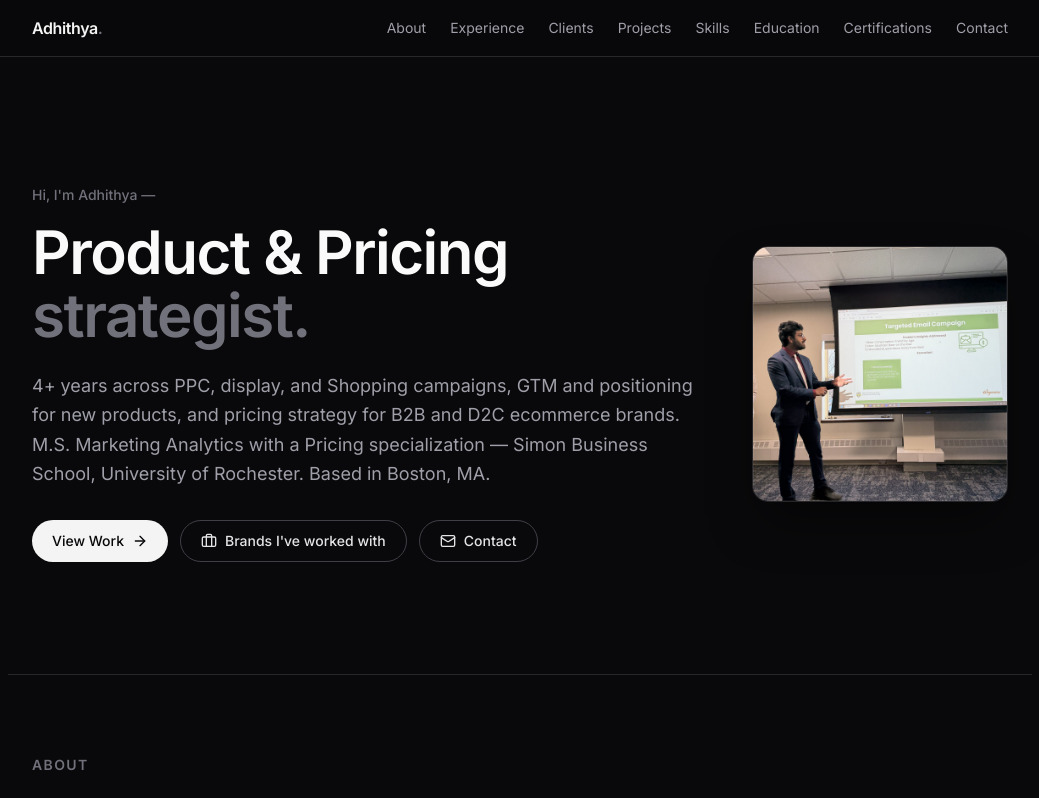
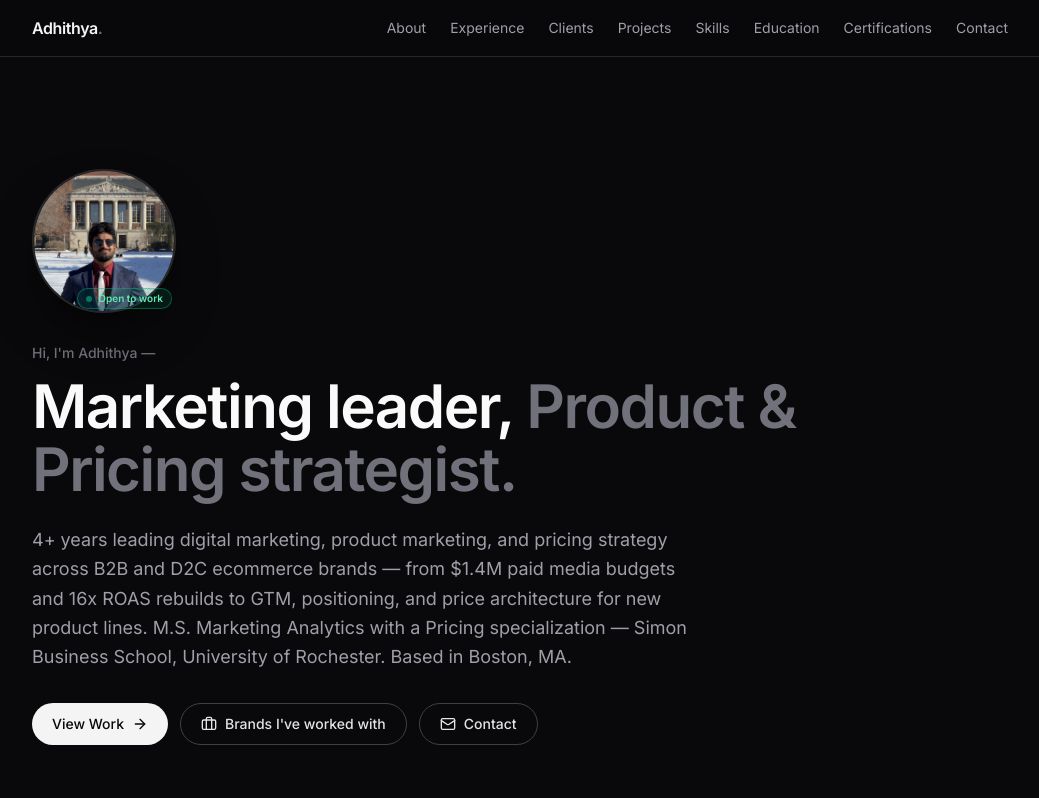
Before and after one commit to arokhith1998/adhi-portfolio, a Next.js app: page / in a window 1280 px wide. Shown: the top 798 px of the page, without its empty margins (120-1159 px from the left). Built offline with nearby package versions, Linux system fonts and the light colour scheme.

Commit message:
Hero: circular profile photo; Marketing leader + Product & Pricing positioning

```diff
--- a/src/components/Hero.tsx
+++ b/src/components/Hero.tsx
@@ -5,26 +5,43 @@ import { ArrowRight, Briefcase, Mail } from "lucide-react";
 
 export default function Hero() {
   return (
-    <section className="max-w-5xl mx-auto px-6 pt-24 pb-20 sm:pt-32 sm:pb-28">
-      <div className="grid md:grid-cols-[1fr_auto] gap-12 items-center">
+    <section className="max-w-5xl mx-auto px-6 pt-20 pb-20 sm:pt-28 sm:pb-28">
       <motion.div
         initial={{ opacity: 0, y: 20 }}
         animate={{ opacity: 1, y: 0 }}
         transition={{ duration: 0.6 }}
       >
-          <p className="text-sm font-medium text-zinc-500 mb-4">
+        <div className="relative inline-block">
+          <div className="w-32 h-32 sm:w-36 sm:h-36 rounded-full overflow-hidden border-2 border-zinc-800 shadow-2xl shadow-black/60">
+            {/* eslint-disable-next-line @next/next/no-img-element */}
+            <img
+              src="/profile.jpg"
+              alt="Adhithya Rokhith Bhaskar"
+              className="w-full h-full object-cover"
+            />
+          </div>
+          <span className="absolute bottom-1 right-1 flex items-center gap-1.5 rounded-full bg-emerald-500/10 border border-emerald-500/40 text-emerald-300 text-[10px] font-semibold px-2 py-0.5">
+            <span className="h-1.5 w-1.5 rounded-full bg-emerald-400 animate-pulse" />
+            Open to work
+          </span>
+        </div>
+
+        <p className="mt-6 text-sm font-medium text-zinc-500">
           Hi, I&apos;m Adhithya —
         </p>
-          <h1 className="text-4xl sm:text-6xl font-semibold tracking-tight leading-[1.05] max-w-3xl text-zinc-50">
-            Product & Pricing{" "}
-            <span className="text-zinc-500">strategist.</span>
+        <h1 className="mt-3 text-4xl sm:text-6xl font-semibold tracking-tight leading-[1.05] max-w-4xl text-zinc-50">
+          Marketing leader,{" "}
+          <span className="text-zinc-500">
+            Product & Pricing strategist.
+          </span>
         </h1>
         <p className="mt-6 max-w-2xl text-lg text-zinc-400 leading-relaxed">
-            4+ years across PPC, display, and Shopping campaigns, GTM and
-            positioning for new products, and pricing strategy for B2B and D2C
-            ecommerce brands. M.S. Marketing Analytics with a Pricing
-            specialization — Simon Business School, University of Rochester.
-            Based in Boston, MA.
+          4+ years leading digital marketing, product marketing, and pricing
+          strategy across B2B and D2C ecommerce brands — from $1.4M paid media
+          budgets and 16x ROAS rebuilds to GTM, positioning, and price
+          architecture for new product lines. M.S. Marketing Analytics with a
+          Pricing specialization — Simon Business School, University of
+          Rochester. Based in Boston, MA.
         </p>
 
         <div className="mt-8 flex flex-wrap gap-3">
@@ -48,24 +65,6 @@ export default function Hero() {
           </a>
         </div>
       </motion.div>
-
-        <motion.div
-          initial={{ opacity: 0, scale: 0.95 }}
-          animate={{ opacity: 1, scale: 1 }}
-          transition={{ duration: 0.7, delay: 0.1 }}
-          className="hidden md:block"
-        >
-          <div className="relative w-56 h-56 lg:w-64 lg:h-64 rounded-2xl overflow-hidden border border-zinc-800 shadow-2xl shadow-black/50">
-            {/* eslint-disable-next-line @next/next/no-img-element */}
-            <img
-              src="/profile.jpg"
-              alt="Adhithya Rokhith Bhaskar"
-              className="w-full h-full object-cover"
-            />
-            <div className="absolute inset-0 ring-1 ring-inset ring-white/5 rounded-2xl pointer-events-none" />
-          </div>
-        </motion.div>
-      </div>
     </section>
   );
 }
```
Also changed, not shown: public/presenting.jpg, public/profile.jpg. Lines whose indentation alone changed are shown as unchanged.
